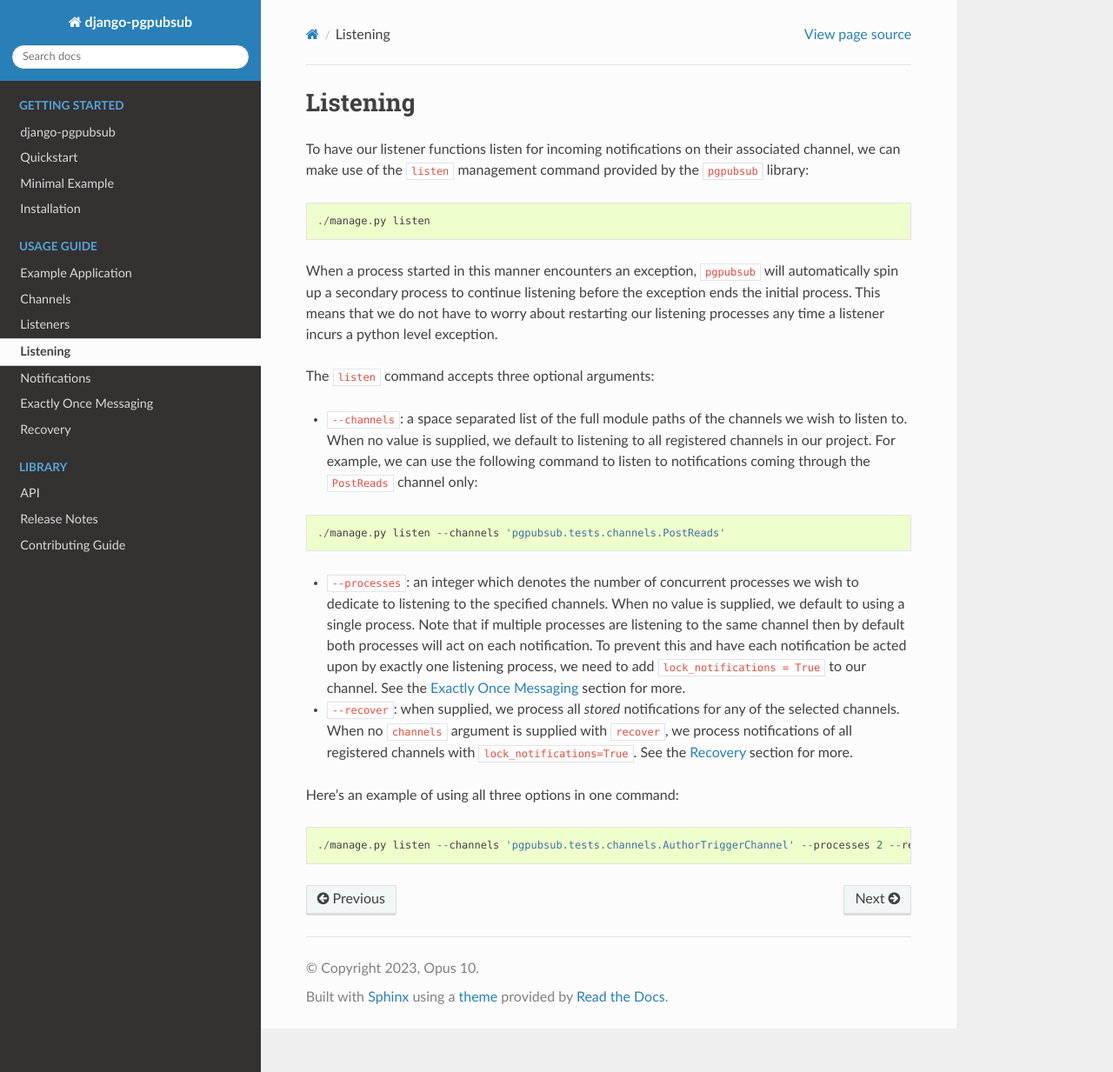
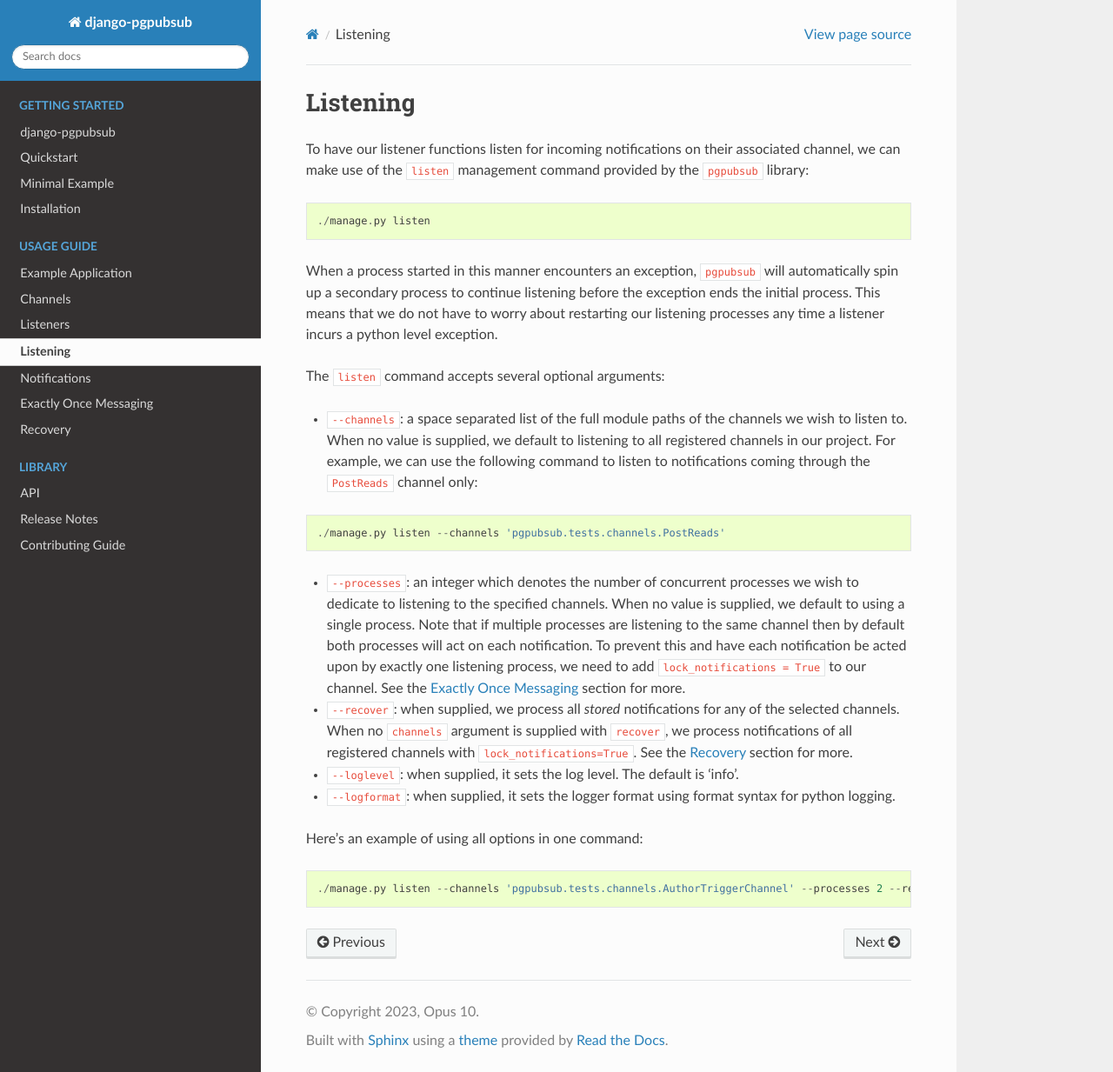
Before and after one commit to PaulGilmartin/django-pgpubsub, a Sphinx documentation site: the page built from docs/listening.rst, in a window 1280 px wide and 1233 px high. Shown: the whole window at 87% size. Built offline with Sphinx 7.4.7 and the Read the Docs theme 2.0.0, drawn with Linux system fonts in a browser that asks for light colours.

Commit message:
adds documentation

```diff
--- a/docs/listening.rst
+++ b/docs/listening.rst
@@ -14,7 +14,7 @@ will automatically spin up a secondary process to continue listening before the
 exception ends the initial process. This means that we do not have to worry about
 restarting our listening processes any time a listener incurs a python level exception.
 
-The ``listen`` command accepts three optional arguments:
+The ``listen`` command accepts several optional arguments:
 
 * ``--channels``: a space separated list of the
   full module paths of the channels we wish to listen to.
@@ -40,8 +40,12 @@ The ``listen`` command accepts three optional arguments:
   we process notifications of all registered channels with ``lock_notifications=True``.
   See the :ref:`recovery` section for more.
 
-Here's an example of using all three options in one command:
+* ``--loglevel``: when supplied, it sets the log level. The default is 'info'.
+
+* ``--logformat``: when supplied, it sets the logger format using format syntax for python logging.
+
+Here's an example of using all options in one command:
 
 .. code-block::
 
-    ./manage.py listen --channels 'pgpubsub.tests.channels.AuthorTriggerChannel' --processes 2 --recover
+    ./manage.py listen --channels 'pgpubsub.tests.channels.AuthorTriggerChannel' --processes 2 --recover --loglevel debug --logformat '%(asctime)s %(message)s'
```
